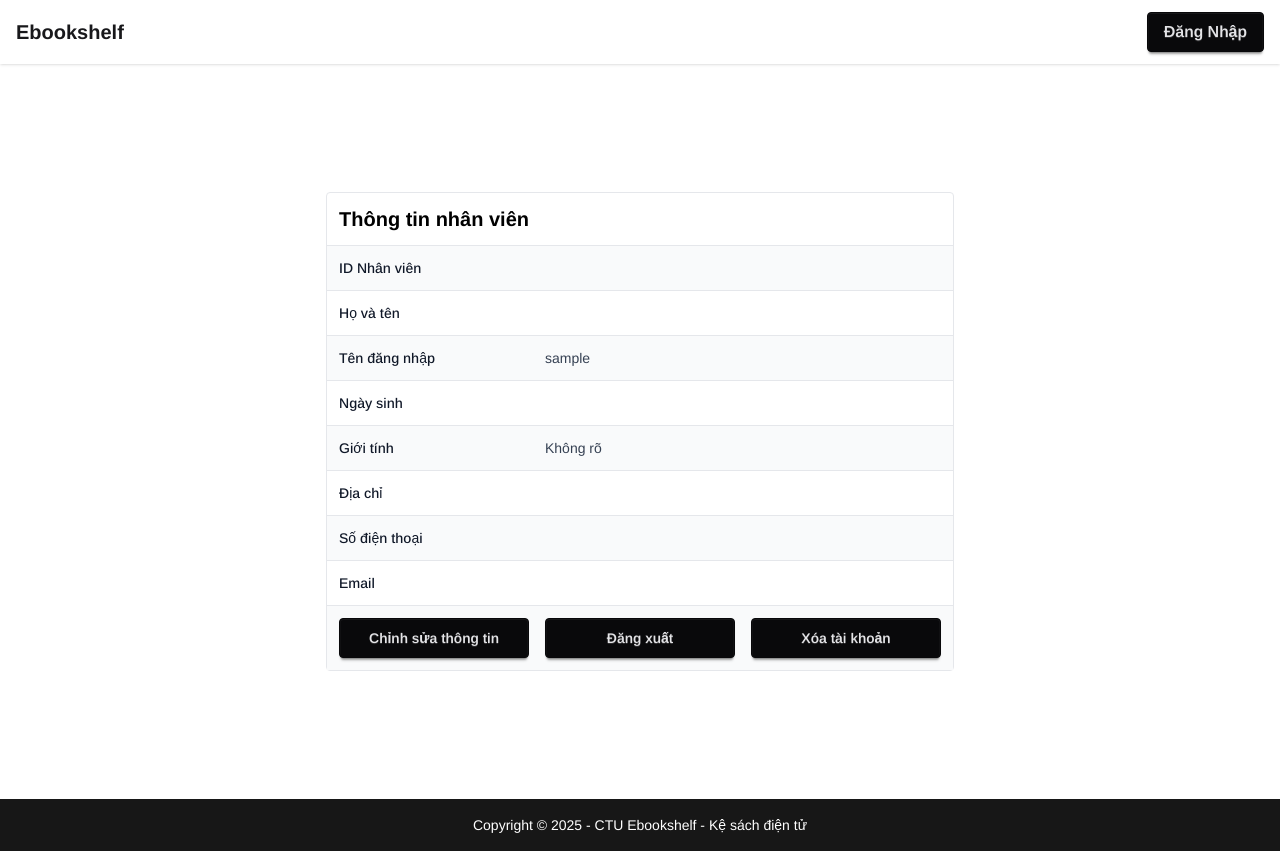
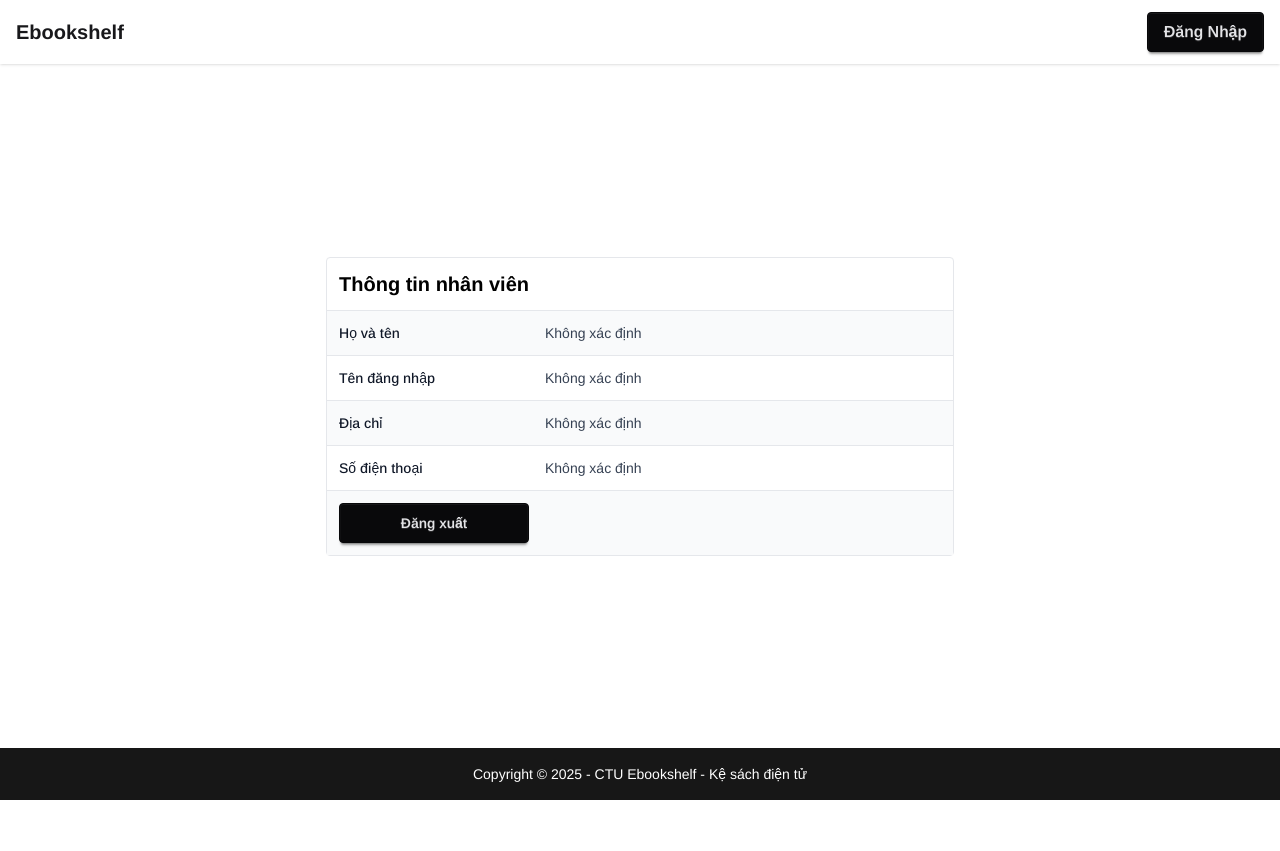
Before and after one commit to nghiaxh/ebookshelf, a Vue app in the folder frontend/: page /staffprofile in a window 1280 px wide. After the commit the page ends 800 px from the top, so only its background shows below. Built offline with nearby package versions, Linux system fonts and the light colour scheme; sample sign-in values are in the browser's storage.

Commit message:
refactor: fetch data for staff and user, create borrow add view

```diff
--- a/frontend/src/views/BookList.vue
+++ b/frontend/src/views/BookList.vue
@@ -4,12 +4,42 @@ import Header from "../components/Header.vue";
 import Footer from "../components/Footer.vue";
 import InputSearch from "../components/InputSearch.vue";
 
-import { useBookList } from "../composables/useBookList";
-import { useStaffInfo } from "../composables/useStaffInfo";
+import { ref, computed, onMounted } from 'vue';
+import BookService from '../services/book.service';
 
-const { role: staff_role } = useStaffInfo();
-const { searchText, searchFilteredBooks } = useBookList();
+const bookService = new BookService();
+const role = computed(() => localStorage.getItem("role"));
 
+const books = ref([]);
+const searchText = ref("");
+
+const fetchBooks = async () => {
+  try {
+    const response = await bookService.getAllBooks();
+    // debug code later
+    // console.log(response);
+    books.value = response;
+  } catch (error) {
+    console.error(error);
+  }
+};
+
+const searchFilteredBooks = computed(() => {
+  if (!searchText.value) return books.value;
+
+  const keyword = searchText.value.toLowerCase();
+
+  return books.value.filter(book => {
+    const searchableText = [book.title, book.book_id, book.author, book.published_year, book.price, book.genre]
+      .filter(Boolean)
+      .join(' ')
+      .toLowerCase();
+
+    return searchableText.includes(keyword);
+  });
+});
+
+onMounted(fetchBooks);
 </script>
 
 <template>
@@ -27,7 +57,7 @@ const { searchText, searchFilteredBooks } = useBookList();
             <InputSearch class="w-full" v-model=" searchText "></InputSearch>
           </div>
 
-          <template v-if=" staff_role === 'staff' ">
+          <template v-if=" role === 'staff' ">
             <div class="grid grid-cols-1 sm:grid-cols-2 md:grid-cols-2 lg:grid-cols-3 gap-4">
               <button class="btn btn-neutral">Thêm sách</button>
               <button class="btn btn-neutral">Thêm nhà xuất bản</button>
@@ -38,9 +68,9 @@ const { searchText, searchFilteredBooks } = useBookList();
 
         <!-- list books -->
 
-        <template v-if=" searchFilteredBooks.length > 0">
+        <template v-if=" searchFilteredBooks.length > 0 ">
           <div class="grid grid-cols-1 md:grid-cols-2 lg:grid-cols-3 xl:grid-cols-5 gap-8">
-            <BookCard v-for=" book in searchFilteredBooks " :key=" book.book_id " :book=" book "></BookCard>
+            <BookCard v-for=" book in searchFilteredBooks " :key=" book._id " :book=" book "></BookCard>
           </div>
         </template>
 
--- a/frontend/src/views/BorrowAdd.vue
+++ b/frontend/src/views/BorrowAdd.vue
@@ -1,28 +1,53 @@
+<script setup>
+import Header from '../components/Header.vue';
+import Footer from '../components/Footer.vue';
+import { ref, onMounted } from "vue";
+import { useRoute } from "vue-router";
+import BookService from '../services/book.service';
+
+const bookService = new BookService();
+const route = useRoute();
+
+const book_id = route.params.id;
+const book = ref({});
+
+onMounted(async () => {
+  try {
+    const book_data = await bookService.getBook(book_id);
+    book.value = book_data;
+  } catch (error) {
+    console.log(error);
+  }
+});
+</script>
+
 <template>
-
-  <div class="flex justify-center items-center h-screen">
+  <div class="flex flex-col min-h-screen">
+    <Header></Header>
+    <div class="flex flex-grow justify-center items-center">
       <form @submit.prevent class="mb-24">
         <fieldset class="fieldset bg-base-200 border-base-300 rounded-box w-xs border p-4 text-base">
           <legend class="fieldset-legend text-xl">Thêm phiếu mượn</legend>
 
-        <label class="label">Ngày mượn</label>
-        <input type="date" class="input" />
+          <label class="label">Tên sách</label>
+          <input type="text" class="input" readonly :value="book.title" />
 
           <label class="label">Ngày trả</label>
           <input type="date" class="input" />
 
           <label class="label">Số lượng</label>
-        <input type="number" class="input" min="1" value="1" />
+          <input type="number" class="input" readonly value="1" />
 
           <button class="btn btn-neutral mt-4 hover:scale-[1.01] text-base">Thêm phiếu mượn</button>
 
           <span class="mt-8">
             <strong class="hover:underline">
-            <RouterLink to="/pendingborrow" class="text-base">Quay lại</RouterLink>
+              <RouterLink to="/books" class="text-base">Quay lại</RouterLink>
             </strong>
           </span>
         </fieldset>
       </form>
     </div>
-
+    <Footer></Footer>
+  </div>
 </template>
--- a/frontend/src/views/StaffLogin.vue
+++ b/frontend/src/views/StaffLogin.vue
@@ -18,14 +18,8 @@ const handleStaffLogin = async () => {
 
         if (response?.data?.token) {
             localStorage.setItem("authenticateToken", response.data.token);
-            localStorage.setItem("staff_id", response.data.staff.staff_id);
             localStorage.setItem("username", response.data.staff.username);
-            localStorage.setItem("name", response.data.staff.name);
-            localStorage.setItem("birthday", response.data.staff.birthday);
-            localStorage.setItem("email", response.data.staff.email);
-            localStorage.setItem("phone", response.data.staff.phone);
-            localStorage.setItem("gender", response.data.staff.gender);
-            localStorage.setItem("address", response.data.staff.address);
+            localStorage.setItem("id", response.data.staff.id);
             localStorage.setItem("role", "staff");
             router.push("/books");
         }
--- a/frontend/src/views/StaffProfile.vue
+++ b/frontend/src/views/StaffProfile.vue
@@ -2,20 +2,22 @@
 import Header from '../components/Header.vue';
 import Footer from '../components/Footer.vue';
 import { useAuth } from '../composables/useAuth';
-import { useStaffInfo } from '../composables/useStaffInfo';
+import { ref, computed, onMounted } from "vue";
+import StaffService from '../services/staff.service';
 
 const { logOut } = useAuth();
-const {
-    deleteAccount,
-    staff_id: staff_id,
-    username: staff_username,
-    name: staff_name,
-    birthday: staff_birthday,
-    gender: staff_gender,
-    address: staff_address,
-    phone: staff_phone,
-    email: staff_email,
-} = useStaffInfo();
+const staffService = new StaffService();
+const staff = ref({});
+
+onMounted(async () => {
+    try {
+        const staff_id = computed(() => localStorage.getItem("id"));
+        const staff_data = await staffService.getStaff(staff_id.value);
+        staff.value = staff_data;
+    } catch (error) {
+        console.log(error);
+    }
+})
 
 </script>
 
@@ -30,54 +32,28 @@ const {
                         <div class="grid grid-cols-1 gap-1 p-3 sm:grid-cols-3 sm:gap-4">
                             <dt class="font-bold text-black text-xl">Thông tin nhân viên</dt>
                         </div>
-                        <div class="grid grid-cols-1 gap-1 p-3 sm:grid-cols-3 sm:gap-4">
-                            <dt class="font-medium text-gray-900">ID Nhân viên</dt>
-                            <dd class="text-gray-700 sm:col-span-2">{{ staff_id }}</dd>
-                        </div>
+
                         <div class="grid grid-cols-1 gap-1 p-3 sm:grid-cols-3 sm:gap-4">
                             <dt class="font-medium text-gray-900">Họ và tên</dt>
-                            <dd class="text-gray-700 sm:col-span-2">{{ staff_name }}</dd>
+                            <dd class="text-gray-700 sm:col-span-2">{{ staff.name || "Không xác định" }}</dd>
                         </div>
+
                         <div class="grid grid-cols-1 gap-1 p-3 sm:grid-cols-3 sm:gap-4">
                             <dt class="font-medium text-gray-900">Tên đăng nhập</dt>
-                            <dd class="text-gray-700 sm:col-span-2">{{ staff_username }}</dd>
+                            <dd class="text-gray-700 sm:col-span-2">{{ staff.username || "Không xác định" }}</dd>
                         </div>
-                        <div class="grid grid-cols-1 gap-1 p-3 sm:grid-cols-3 sm:gap-4">
-                            <dt class="font-medium text-gray-900">Ngày sinh</dt>
-                            <dd class="text-gray-700 sm:col-span-2">{{ staff_birthday }}</dd>
-                        </div>
-                        <div class="grid grid-cols-1 gap-1 p-3 sm:grid-cols-3 sm:gap-4">
-                            <dt class="font-medium text-gray-900">Giới tính</dt>
-                            <template v-if=" staff_gender === true ">
-                                <dd class="text-gray-700 sm:col-span-2">Nam</dd>
-                            </template>
-                            <template v-else-if=" staff_gender === false ">
-                                <dd class=" text-gray-700 sm:col-span-2">Nữ</dd>
-                            </template>
-                            <template v-else>
-                                <dd class=" text-gray-700 sm:col-span-2">Không rõ</dd>
-                            </template>
-                        </div>
+
                         <div class="grid grid-cols-1 gap-1 p-3 sm:grid-cols-3 sm:gap-4">
                             <dt class="font-medium text-gray-900">Địa chỉ</dt>
-                            <dd class="text-gray-700 sm:col-span-2">{{ staff_address }}</dd>
+                            <dd class="text-gray-700 sm:col-span-2">{{ staff.address || "Không xác định" }}</dd>
                         </div>
                         <div class="grid grid-cols-1 gap-1 p-3 sm:grid-cols-3 sm:gap-4">
                             <dt class="font-medium text-gray-900">Số điện thoại</dt>
-                            <dd class="text-gray-700 sm:col-span-2">{{ staff_phone }}</dd>
+                            <dd class="text-gray-700 sm:col-span-2">{{ staff.phone || "Không xác định" }}</dd>
                         </div>
-                        <div class="grid grid-cols-1 gap-1 p-3 sm:grid-cols-3 sm:gap-4">
-                            <dt class="font-medium text-gray-900">Email</dt>
-                            <dd class="text-gray-700 sm:col-span-2">{{ staff_email }}</dd>
-                        </div>
+
                         <div class="grid grid-cols-1 gap-1 p-3 lg:grid-cols-3 sm:gap-4">
-                            <RouterLink to="/staffprofile/edit" class="btn btn-neutral hover:scale-[1.01]">Chỉnh sửa
-                                thông tin
-                            </RouterLink>
-                            <!-- TODO show modal view popup later-->
                             <button @click=" logOut " class="btn btn-neutral hover:scale-[1.01]">Đăng xuất</button>
-                            <button @click=" deleteAccount " class="btn btn-neutral hover:scale-[1.01]">Xóa tài
-                                khoản</button>
                         </div>
                     </dl>
                 </div>
--- a/frontend/src/views/UserLogin.vue
+++ b/frontend/src/views/UserLogin.vue
@@ -18,14 +18,8 @@ const handleUserLogin = async () => {
 
     if (response?.data?.token) {
       localStorage.setItem("authenticateToken", response.data.token);
-      localStorage.setItem("name", response.data.user.name);
-      localStorage.setItem("birthday", response.data.user.birthday);
-      localStorage.setItem("email", response.data.user.email);
-      localStorage.setItem("phone", response.data.user.phone);
-      localStorage.setItem("gender", response.data.user.gender);
-      localStorage.setItem("address", response.data.user.address);
       localStorage.setItem("username", response.data.user.username);
-      localStorage.setItem("user_id", response.data.user.user_id);
+      localStorage.setItem("id", response.data.user.id);
       localStorage.setItem("role", "user");
       router.push("/");
     }
@@ -41,7 +35,7 @@ const handleUserLogin = async () => {
   <div class="bg-cover bg-[url(/images/t2_de_sach_sau_khi_doc.jpg)]">
     <div
       class="backdrop-brightness-50 backdrop-blur-xs grid grid-cols-1 gap-4 lg:grid-cols-1 lg:gap-8 place-items-center h-screen">
-      <form @submit.prevent>
+      <form @submit.prevent="handleUserLogin">
         <fieldset class="fieldset bg-base-200 border-base-300 rounded-box w-xs border p-4 text-base shadow-xl">
           <!-- User login -->
           <h1 class="font-bold text-2xl text-center mb-4">Đăng Nhập</h1>
@@ -51,7 +45,7 @@ const handleUserLogin = async () => {
           <label class="label" for="password">Mật khẩu</label>
           <input v-model=" password " id="password" type="password" minlength="3" maxlength="18" class="input" required
             placeholder="Nhập mật khẩu" />
-          <button @click=" handleUserLogin " type="submit"
+          <button type="submit"
             class="btn btn-neutral mt-4 text-base hover:scale-[1.01]">Đăng
             Nhập</button>
           <span class="mt-8">Bạn chưa có tài khoản? <strong class="hover:underline">
--- a/frontend/src/views/UserProfile.vue
+++ b/frontend/src/views/UserProfile.vue
@@ -1,31 +1,24 @@
 <script setup>
 import Header from '../components/Header.vue';
 import Footer from '../components/Footer.vue';
+
 import { useAuth } from '../composables/useAuth';
-import { useUserInfo } from '../composables/useUserInfo';
-import { useRouter } from "vue-router";
-
-const router = useRouter();
+import { ref, computed, onMounted } from "vue";
+import UserService from '../services/user.service';
 
 const { logOut } = useAuth();
-const {
-  deleteAccount,
-  user_id: user_id,
-  username: user_username,
-  name: user_name,
-  birthday: user_birthday,
-  gender: user_gender,
-  address: user_address,
-  phone: user_phone,
-  email: user_email,
-} = useUserInfo();
+const userService = new UserService();
+const user = ref({});
 
-const editUserProfile = (user_id) => {
-  router.push({
-    name: 'userprofile.edit',
-    params: { id: user_id }
-  });
-};
+onMounted(async () => {
+  try {
+    const user_id = computed(() => localStorage.getItem("id"));
+    const user_data = await userService.getUser(user_id.value);
+    user.value = user_data;
+  } catch (error) {
+    console.log(error);
+  }
+})
 
 </script>
 
@@ -41,50 +34,45 @@ const editUserProfile = (user_id) => {
               <dt class="font-bold text-black text-xl">Thông tin người dùng</dt>
             </div>
             <div class="grid grid-cols-1 gap-1 p-3 sm:grid-cols-3 sm:gap-4">
-              <dt class="font-medium text-gray-900">ID Người dùng</dt>
-              <dd class="text-gray-700 sm:col-span-2">{{ user_id }}</dd>
+              <dt class="font-medium text-gray-900">Họ lót</dt>
+              <dd class="text-gray-700 sm:col-span-2">{{ user.first_name || "Không xác định" }}</dd>
             </div>
             <div class="grid grid-cols-1 gap-1 p-3 sm:grid-cols-3 sm:gap-4">
-              <dt class="font-medium text-gray-900">Họ và tên</dt>
-              <dd class="text-gray-700 sm:col-span-2">{{ user_name }}</dd>
+              <dt class="font-medium text-gray-900">Tên</dt>
+              <dd class="text-gray-700 sm:col-span-2">{{ user.last_name || "Không xác định" }}</dd>
             </div>
             <div class="grid grid-cols-1 gap-1 p-3 sm:grid-cols-3 sm:gap-4">
               <dt class="font-medium text-gray-900">Tên đăng nhập</dt>
-              <dd class="text-gray-700 sm:col-span-2">{{ user_username }}</dd>
+              <dd class="text-gray-700 sm:col-span-2">{{ user.username || "Không xác định" }}</dd>
             </div>
             <div class="grid grid-cols-1 gap-1 p-3 sm:grid-cols-3 sm:gap-4">
               <dt class="font-medium text-gray-900">Ngày sinh</dt>
-              <dd class="text-gray-700 sm:col-span-2">{{ new Date( user_birthday ).toLocaleDateString( 'vi-VN' ) }}</dd>
+              <dd class="text-gray-700 sm:col-span-2">{{ user.birthday ? new Date( user.birthday ).toLocaleDateString(
+                'vi-VN' ) :
+                "Không xác định" }}</dd>
             </div>
             <div class="grid grid-cols-1 gap-1 p-3 sm:grid-cols-3 sm:gap-4">
               <dt class="font-medium text-gray-900">Giới tính</dt>
-              <template v-if=" user_gender === 'true' ">
+              <template v-if=" user.gender ">
                 <dd class="text-gray-700 sm:col-span-2">Nam</dd>
               </template>
-              <template v-if=" user_gender === 'false' ">
+              <template v-if=" !user.gender ">
                 <dd class=" text-gray-700 sm:col-span-2">Nữ</dd>
+              </template>
+              <template v-else>
+                <dd class=" text-gray-700 sm:col-span-2">Không xác định</dd>
               </template>
             </div>
             <div class="grid grid-cols-1 gap-1 p-3 sm:grid-cols-3 sm:gap-4">
               <dt class="font-medium text-gray-900">Địa chỉ</dt>
-              <dd class="text-gray-700 sm:col-span-2">{{ user_address }}</dd>
+              <dd class="text-gray-700 sm:col-span-2">{{ user.address || "Không xác định" }}</dd>
             </div>
             <div class="grid grid-cols-1 gap-1 p-3 sm:grid-cols-3 sm:gap-4">
               <dt class="font-medium text-gray-900">Số điện thoại</dt>
-              <dd class="text-gray-700 sm:col-span-2">{{ user_phone }}</dd>
-            </div>
-            <div class="grid grid-cols-1 gap-1 p-3 sm:grid-cols-3 sm:gap-4">
-              <dt class="font-medium text-gray-900">Email</dt>
-              <dd class="text-gray-700 sm:col-span-2">{{ user_email }}</dd>
+              <dd class="text-gray-700 sm:col-span-2">{{ user.phone || "Không xác định" }}</dd>
             </div>
             <div class="grid grid-cols-1 gap-1 p-3 lg:grid-cols-3 sm:gap-4">
-              <button @click=" editUserProfile( user_id )" class="btn btn-neutral hover:scale-[1.01]">Chỉnh sửa thông
-                tin
-              </button>
-              <!-- TODO show modal view popup later-->
               <button @click=" logOut " class="btn btn-neutral hover:scale-[1.01]">Đăng xuất</button>
-              <!-- TODO handle delete account -->
-              <button @click=" deleteAccount " class="btn btn-neutral hover:scale-[1.01]">Xóa tài khoản</button>
             </div>
           </dl>
         </div>
```
Lines whose indentation alone changed are shown as unchanged.
